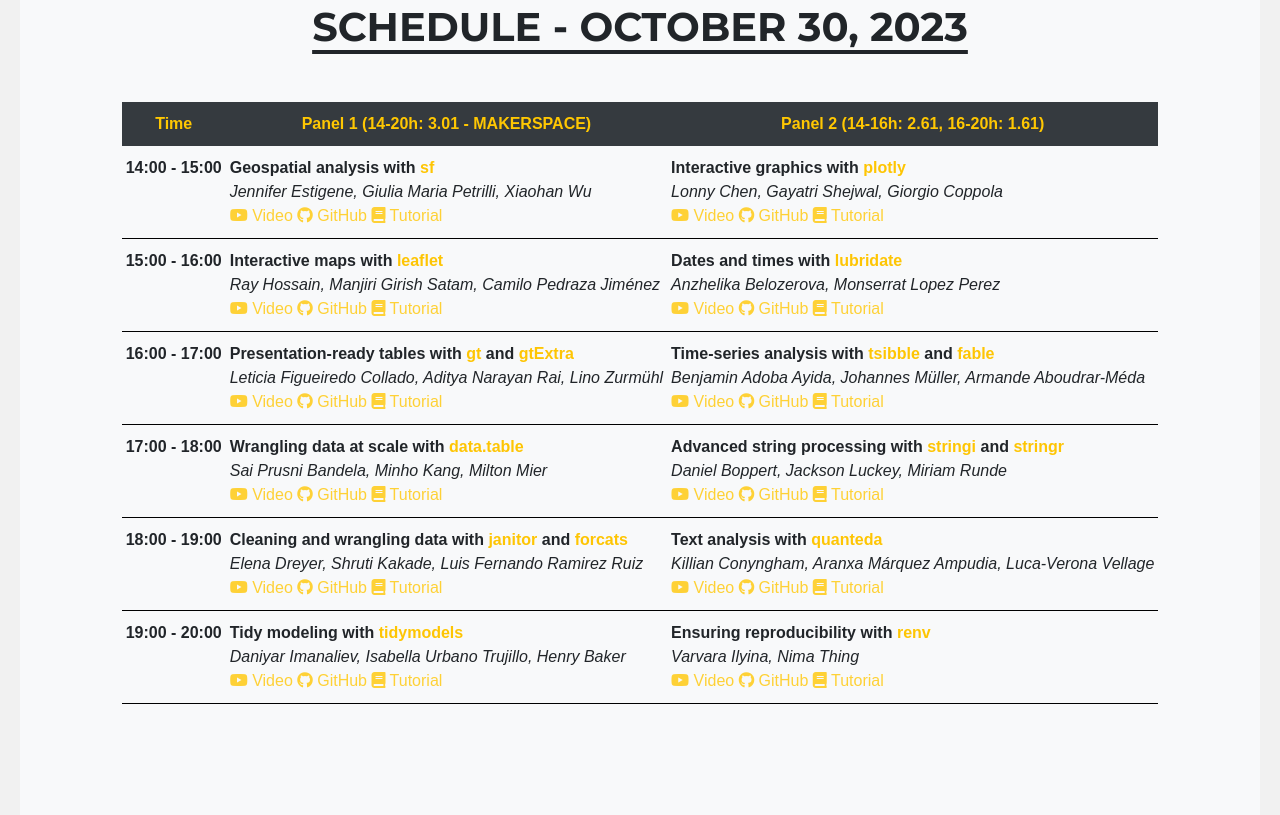
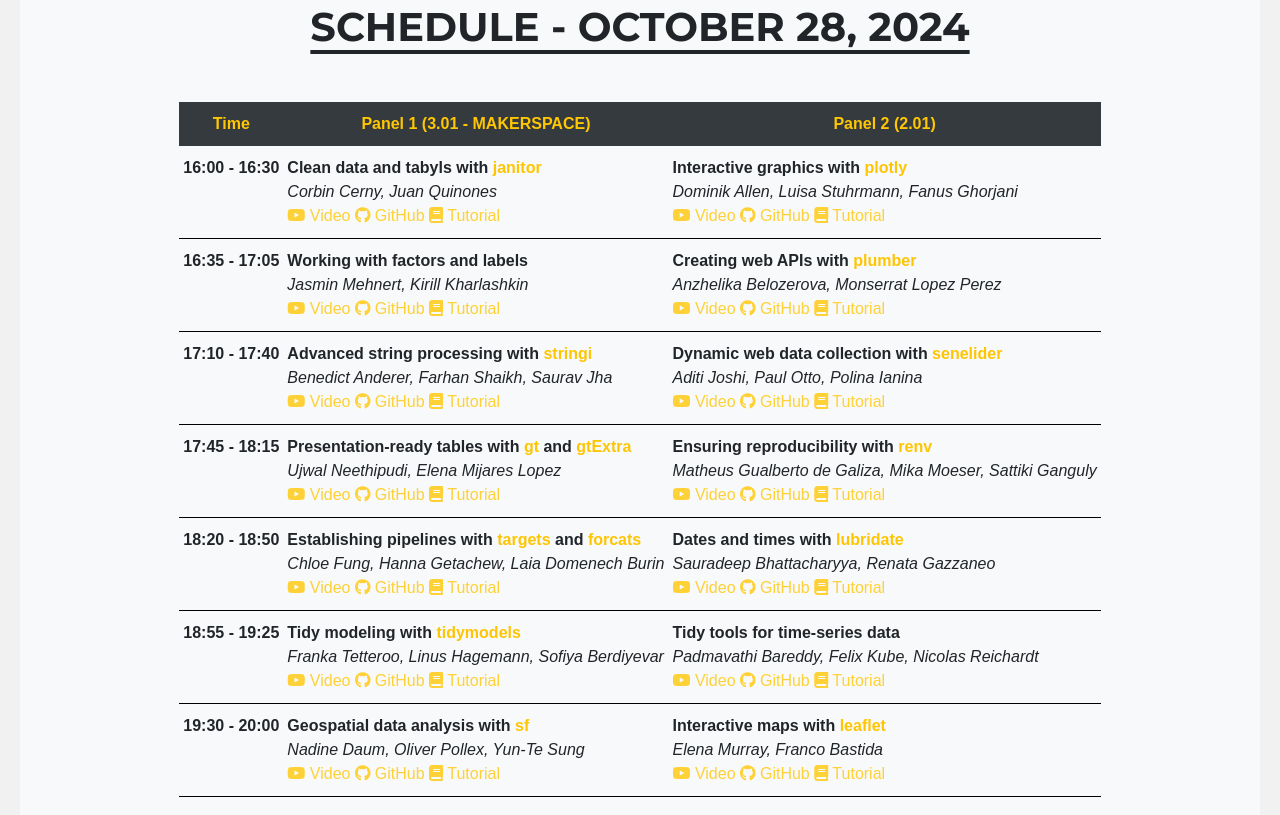
Before and after one commit to intro-to-data-science-24-workshop/intro-to-data-science-24-workshop.github.io, a plain HTML site: page index.html in a window 1280 px wide. Shown: the part 1525-2340 px from the top of the page. Drawn offline with Linux system fonts and the light colour scheme; a web font is replaced by a local one.

Commit message:
Update index.html
updated schedule

```diff
--- a/index.html
+++ b/index.html
@@ -236,7 +236,7 @@ h1 {
       <div class="container">
         <div class="row">
           <div class="col-lg-12 text-center">
-            <h2 class="section-heading-underline text-uppercase">Schedule - October 30, 2023</h2>
+            <h2 class="section-heading-underline text-uppercase">Schedule - October 28, 2024</h2>
           </div>
         </div>
         <div class="row">
@@ -244,15 +244,15 @@ h1 {
             <thead>
               <tr>
                 <th class="tg-vrym">Time</th>
-                <th class="tg-vrym">Panel 1 (14-20h: 3.01 - MAKERSPACE)</th>
-                <th class="tg-vrym">Panel 2 (14-16h: 2.61, 16-20h: 1.61)</th>
+                <th class="tg-vrym">Panel 1 (3.01 - MAKERSPACE)</th>
+                <th class="tg-vrym">Panel 2 (2.01)</th>
               </tr>
             </thead>
             <tbody>
               <tr style="border-bottom:1px solid black">
-                <td class="tg-raw7">14:00 - 15:00</td>
-                <td class="tg-6sgx"><strong>Geospatial analysis with <span style="color: #fec503">sf</span></strong><br>
-                  <i>Jennifer Estigene, Giulia Maria Petrilli, Xiaohan Wu</i><br>
+                <td class="tg-raw7">16:00 - 16:30</td>
+                <td class="tg-6sgx"><strong>Clean data and tabyls with <span style="color: #fec503">janitor</span></strong><br>
+                  <i>Corbin Cerny, Juan Quinones</i><br>
                   <a href="https://vimeo.com/879028480/e2a4b80db5" target="_blank">
                     <i class="fab fa-youtube"></i> Video
                   </a>
@@ -264,7 +264,7 @@ h1 {
                   </a>
                 </td>
                 <td class="tg-uk4f"><strong>Interactive graphics with <span style="color: #fec503">plotly</span></strong><br>
-                  <i>Lonny Chen, Gayatri Shejwal, Giorgio Coppola</i><br>
+                  <i>Dominik Allen, Luisa Stuhrmann, Fanus Ghorjani</i><br>
                   <a href="https://vimeo.com/879218806/4a0e91f91f" target="_blank">
                     <i class="fab fa-youtube"></i> Video
                   </a>
@@ -277,9 +277,9 @@ h1 {
                 </td>
               </tr>
               <tr style="border-bottom:1px solid black">
-                <td class="tg-zv36">15:00 - 16:00</td>
-                <td class="tg-ycr8"><strong>Interactive maps with <span style="color: #fec503">leaflet</span></strong><br>
-                  <i>Ray Hossain, Manjiri Girish Satam, Camilo Pedraza Jiménez</i><br>
+                <td class="tg-zv36">16:35 - 17:05</td>
+                <td class="tg-ycr8"><strong>Working with factors and labels<span style="color: #fec503"></span></strong><br>
+                  <i>Jasmin Mehnert, Kirill Kharlashkin</i><br>
                   <a href="https://vimeo.com/879028515/4b97fb5988" target="_blank">
                     <i class="fab fa-youtube"></i> Video
                   </a>
@@ -290,7 +290,7 @@ h1 {
 						  <i class="fas fa-book"></i> Tutorial
 						</a>
                 </td>
-                <td class="tg-y0hg"><strong>Dates and times with <span style="color: #fec503">lubridate</span></strong><br>
+                <td class="tg-y0hg"><strong>Creating web APIs with <span style="color: #fec503">plumber</span></strong><br>
                   <i>Anzhelika Belozerova, Monserrat Lopez Perez</i><br>
                   <a href="https://vimeo.com/879028090/a38e78e181" target="_blank">
                     <i class="fab fa-youtube"></i> Video
@@ -304,9 +304,9 @@ h1 {
                 </td>
               </tr>
               <tr style="border-bottom:1px solid black">
-                <td class="tg-raw7">16:00 - 17:00</td>
-                <td class="tg-6sgx"><strong>Presentation-ready tables with <span style="color: #fec503">gt</span> and <span style="color: #fec503">gtExtra</span></strong><br>
-                  <i>Leticia Figueiredo Collado, Aditya Narayan Rai, Lino Zurmühl</i><br>
+                <td class="tg-raw7">17:10 - 17:40</td>
+                <td class="tg-6sgx"><strong>Advanced string processing with <span style="color: #fec503">stringi</span></strong><br>
+                  <i>Benedict Anderer, Farhan Shaikh, Saurav Jha</i><br>
                   <a href="https://vimeo.com/879028494/45a3617ac4" target="_blank">
                     <i class="fab fa-youtube"></i> Video
                   </a>
@@ -317,8 +317,8 @@ h1 {
 					  <i class="fas fa-book"></i> Tutorial
 					</a>
 				</td>
-                <td class="tg-uk4f"><strong>Time-series analysis with <span style="color: #fec503">tsibble</span> and <span style="color: #fec503">fable</span></strong><br>
-                  <i>Benjamin Adoba Ayida, Johannes Müller, Armande Aboudrar-Méda</i><br>
+                <td class="tg-uk4f"><strong>Dynamic web data collection with <span style="color: #fec503">senelider</span></strong><br>
+                  <i>Aditi Joshi, Paul Otto, Polina Ianina</i><br>
                   <a href="https://vimeo.com/879028404/54f1aff518" target="_blank">
                     <i class="fab fa-youtube"></i> Video
                   </a>
@@ -331,9 +331,9 @@ h1 {
 				</td>
               </tr>
               <tr style="border-bottom:1px solid black">
-                <td class="tg-zv36">17:00 - 18:00 </td>
-                <td class="tg-ycr8"><strong>Wrangling data at scale with <span style="color: #fec503">data.table</span></strong><br>
-                  <i>Sai Prusni Bandela, Minho Kang, Milton Mier</i><br>
+                <td class="tg-zv36">17:45 - 18:15</td>
+                <td class="tg-ycr8"><strong>Presentation-ready tables with <span style="color: #fec503">gt</span> and <span style="color: #fec503">gtExtra</span></strong><br>
+                  <i>Ujwal Neethipudi, Elena Mijares Lopez</i><br>
                   <a href="https://vimeo.com/879028046/ee4772209f" target="_blank">
                     <i class="fab fa-youtube"></i> Video
                   </a>
@@ -344,8 +344,8 @@ h1 {
 						  <i class="fas fa-book"></i> Tutorial
 						</a>
                 </td>
-                <td class="tg-y0hg"><strong>Advanced string processing with <span style="color: #fec503">stringi</span> and <span style="color: #fec503">stringr</span></strong><br>
-                  <i>Daniel Boppert, Jackson Luckey, Miriam Runde</i><br>
+                <td class="tg-y0hg"><strong>Ensuring reproducibility with <span style="color: #fec503">renv</span></strong><br>
+                  <i>Matheus Gualberto de Galiza, Mika Moeser, Sattiki Ganguly</i><br>
                 <a href="https://vimeo.com/879028361/bbc46a7467" target="_blank">
                     <i class="fab fa-youtube"></i> Video
                   </a>
@@ -358,9 +358,9 @@ h1 {
                 </td>
               </tr>
               <tr style="border-bottom:1px solid black">
-                <td class="tg-raw7">18:00 - 19:00</td>
-                <td class="tg-6sgx"><strong>Cleaning and wrangling data with <span style="color: #fec503">janitor</span> and <span style="color: #fec503">forcats</span></strong><br>
-                  <i>Elena Dreyer, Shruti Kakade, Luis Fernando Ramirez Ruiz</i><br>
+                <td class="tg-raw7">18:20 - 18:50</td>
+                <td class="tg-6sgx"><strong>Establishing pipelines with <span style="color: #fec503">targets</span> and <span style="color: #fec503">forcats</span></strong><br>
+                  <i>Chloe Fung, Hanna Getachew, Laia Domenech Burin</i><br>
                 <a href="https://vimeo.com/879028012/2ec58a72ca" target="_blank">
                     <i class="fab fa-youtube"></i> Video
                   </a>
@@ -371,8 +371,8 @@ h1 {
 						  <i class="fas fa-book"></i> Tutorial
 						</a>
                 </td>
-                <td class="tg-uk4f"><strong>Text analysis with <span style="color: #fec503">quanteda</span></strong><br>
-                  <i>Killian Conyngham, Aranxa Márquez Ampudia, Luca-Verona Vellage</i><br>
+                <td class="tg-uk4f"><strong>Dates and times with <span style="color: #fec503">lubridate</span></strong><br>
+                  <i>Sauradeep Bhattacharyya, Renata Gazzaneo</i><br>
                 <a href="https://vimeo.com/879028429/27abaa9937" target="_blank">
                     <i class="fab fa-youtube"></i> Video
                   </a>
@@ -385,9 +385,9 @@ h1 {
                 </td>
               </tr>
               <tr style="border-bottom:1px solid black">
-                <td class="tg-zv36">19:00 - 20:00</td>
+                <td class="tg-zv36">18:55 - 19:25</td>
                 <td class="tg-ycr8"><strong>Tidy modeling with <span style="color: #fec503">tidymodels</span></strong><br>
-                  <i>Daniyar Imanaliev, Isabella Urbano Trujillo, Henry Baker</i><br>
+                  <i>Franka Tetteroo, Linus Hagemann, Sofiya Berdiyevar</i><br>
                   <a href="https://vimeo.com/879028624/fb808f0d91" target="_blank">
                     <i class="fab fa-youtube"></i> Video
                   </a>
@@ -397,8 +397,34 @@ h1 {
 					<a href="https://rawcdn.githack.com/intro-to-data-science-23-workshop/12-tidymodels-imanaliev-baker-urbanotrujillo/b89aafc7a2070a59be2cb438bc88b6bd8d568b14/presentation.html#5" target="_blank">
 					  <i class="fas fa-book"></i> Tutorial
 					</a></td></td>
-                <td class="tg-y0hg"><strong>Ensuring reproducibility with <span style="color: #fec503">renv</span></strong><br>
-                  <i>Varvara Ilyina, Nima Thing</i><br>
+                <td class="tg-y0hg"><strong>Tidy tools for time-series data <span style="color: #fec503"></span></strong><br>
+                  <i>Padmavathi Bareddy, Felix Kube, Nicolas Reichardt</i><br>
+                  <a href="https://vimeo.com/881466966/109795e964" target="_blank">
+                    <i class="fab fa-youtube"></i> Video
+                  </a>
+                  <a href="https://github.com/intro-to-data-science-23-workshop/13_Renv_Thing_Ilyina" target="_blank">
+                    <i class="fab fa-github"></i> GitHub
+                  </a>
+						<a href="https://rawcdn.githack.com/intro-to-data-science-23-workshop/13_Renv_Thing_Ilyina/8402bec330b638d1ef97a3e6a50014bed418b77c/Tutorial_renv.html" target="_blank">
+						  <i class="fas fa-book"></i> Tutorial
+						</a>
+                  </td>
+              </tr>
+              <tr style="border-bottom:1px solid black">
+                <td class="tg-zv36">19:30 - 20:00</td>
+                <td class="tg-ycr8"><strong>Geospatial data analysis with <span style="color: #fec503">sf</span></strong><br>
+                  <i>Nadine Daum, Oliver Pollex, Yun-Te Sung</i><br>
+                  <a href="https://vimeo.com/879028624/fb808f0d91" target="_blank">
+                    <i class="fab fa-youtube"></i> Video
+                  </a>
+                  <a href="https://github.com/intro-to-data-science-23-workshop/12-tidymodels-imanaliev-baker-urbanotrujillo" target="_blank">
+                    <i class="fab fa-github"></i> GitHub
+                  </a>
+					<a href="https://rawcdn.githack.com/intro-to-data-science-23-workshop/12-tidymodels-imanaliev-baker-urbanotrujillo/b89aafc7a2070a59be2cb438bc88b6bd8d568b14/presentation.html#5" target="_blank">
+					  <i class="fas fa-book"></i> Tutorial
+					</a></td></td>
+                <td class="tg-y0hg"><strong>Interactive maps with <span style="color: #fec503">leaflet</span></strong><br>
+                  <i>Elena Murray, Franco Bastida</i><br>
                   <a href="https://vimeo.com/881466966/109795e964" target="_blank">
                     <i class="fab fa-youtube"></i> Video
                   </a>
```
